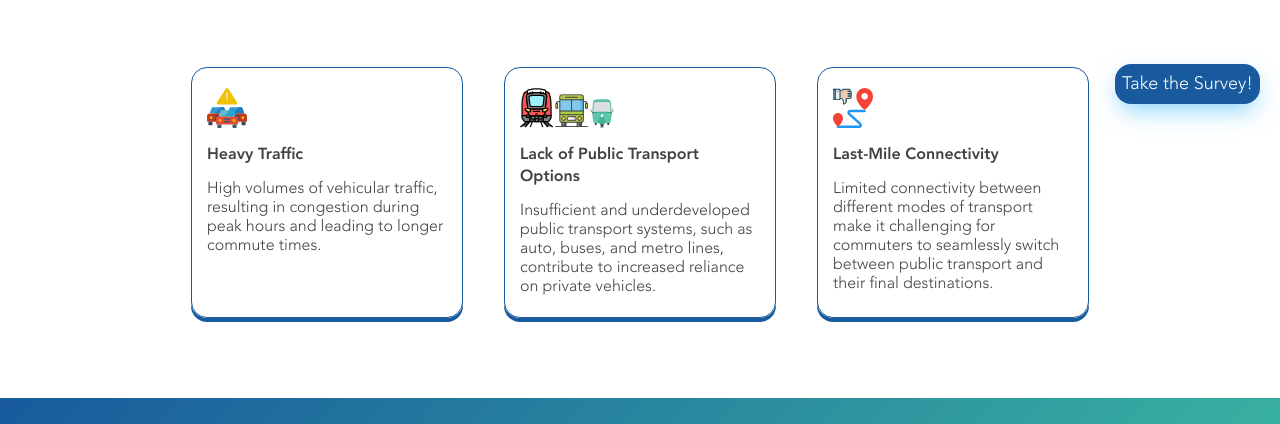
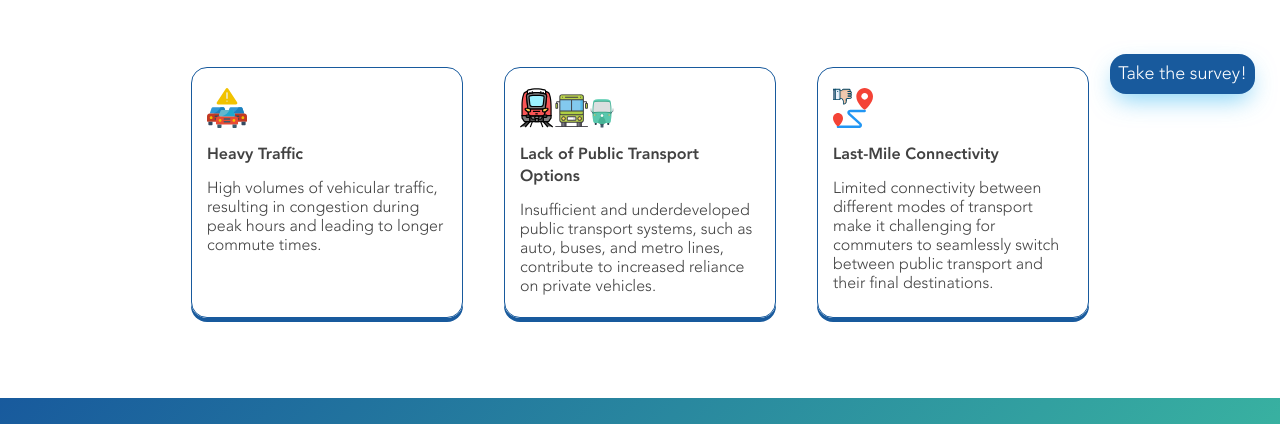
Before and after one commit to personal2public/website, a plain HTML site: page index.html in a window 1280 px wide. Shown: the part 676-1100 px from the top of the page. Drawn offline with Linux system fonts and the light colour scheme.

Commit message:
Floating button and change in partner text

```diff
--- a/index.html
+++ b/index.html
@@ -256,7 +256,7 @@
         <div class="floating-button">
             <div class="floating-container">
                 <a href="http://bit.ly/personal2public" target="_blank">
-                    <div class="floating-button">Take the Survey!</div>
+                    <div class="floating-button">Take the survey!</div>
                 </a>
             </div>
         </div>
--- a/scss/app.scss
+++ b/scss/app.scss
@@ -550,8 +550,8 @@ footer {
     position: fixed;
     height: 80px;
     width: 145px;
-    bottom: 20px;
-    right: 20px;
+    bottom: 30px;
+    right: 25px;
 
     &:hover {
         height: 300px;
```
Also changed, not shown: scss/app.css.
